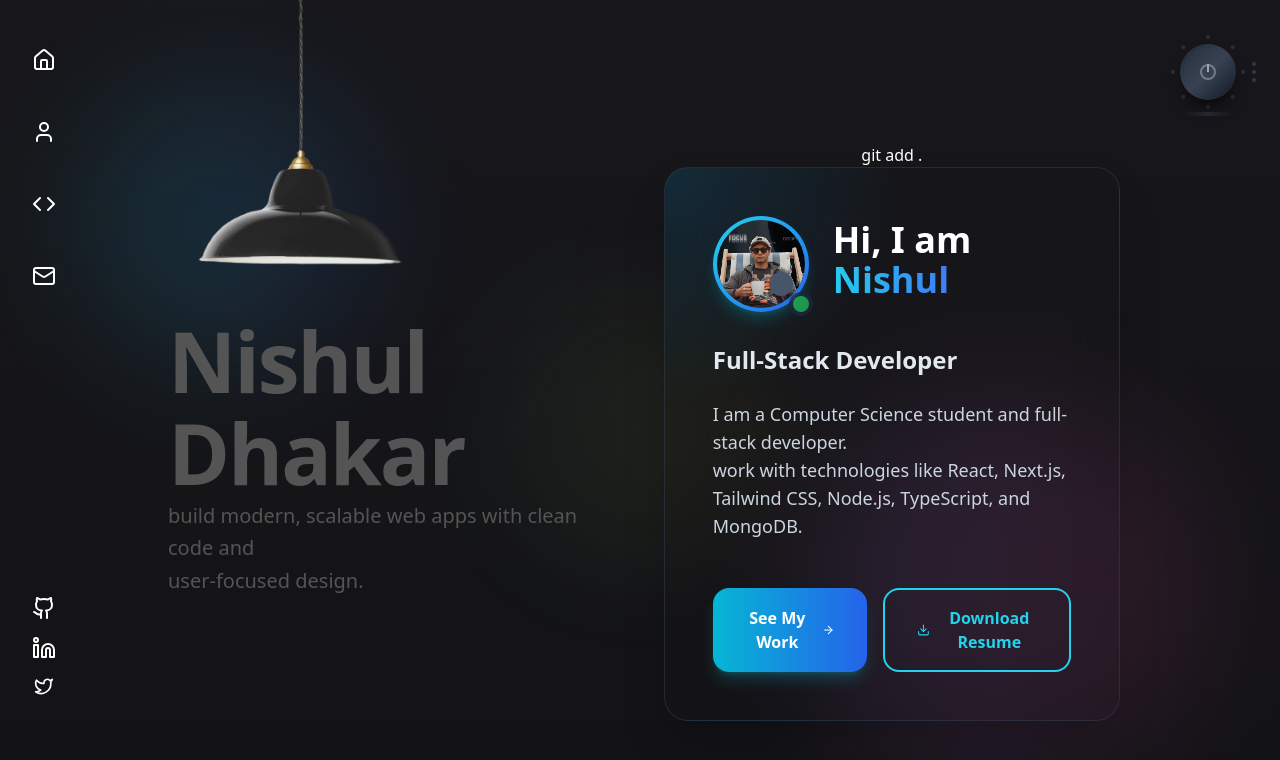
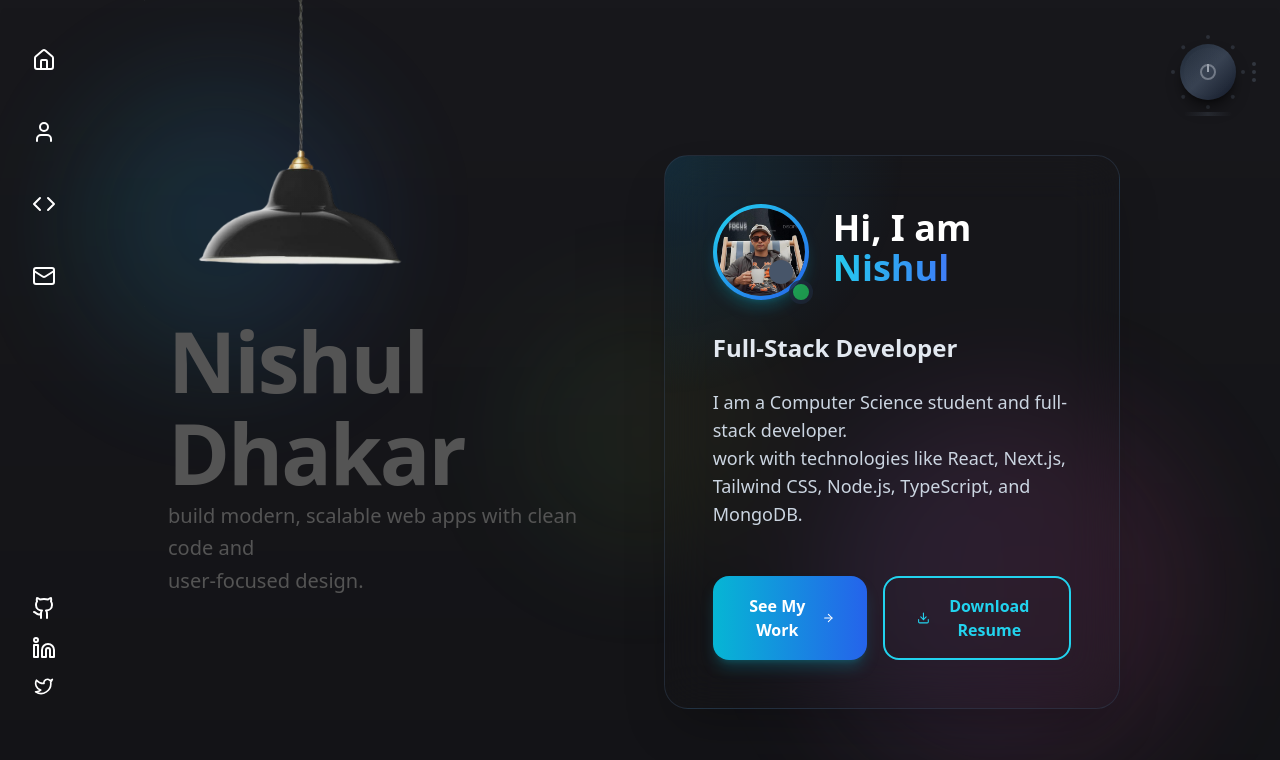
Before and after one commit to NishulDhakar/PortFolio, a Next.js app: page / in a window 1280 px wide. Shown: the top 760 px of the page. Built offline with nearby package versions, Linux system fonts and the light colour scheme.

Commit message:
added Plausible

```diff
--- a/app/Components/mainCard.tsx
+++ b/app/Components/mainCard.tsx
@@ -22,7 +22,7 @@ export default function DeveloperHero() {
   };
 
   return (
-    <div className="min-h-screen w-full flex flex-col items-center justify-center  py-8 sm:px-6 md:px-12 relative overflow-hidden">git add .
+    <div className="min-h-screen w-full flex flex-col items-center justify-center  py-8 sm:px-6 md:px-12 relative overflow-hidden">
 
       {/* Main card */}
       <div
--- a/app/page.tsx
+++ b/app/page.tsx
@@ -7,6 +7,8 @@ import NameEffect from "./Components/nameEffect";
 export default function Home() {
 
   return (
+    <>
+    <script defer data-domain="nishul.dev" src="https://plausible.io/js/script.js"></script>
 
     <div className="md:flex justify-between items-center w-full min-h-screen px-8 lg:px-28 py-8 relative overflow-hidden">
             <div>
@@ -17,5 +19,6 @@ export default function Home() {
              <DeveloperHero />
             </div>
         </div>
+        </>
     );
 }
```
